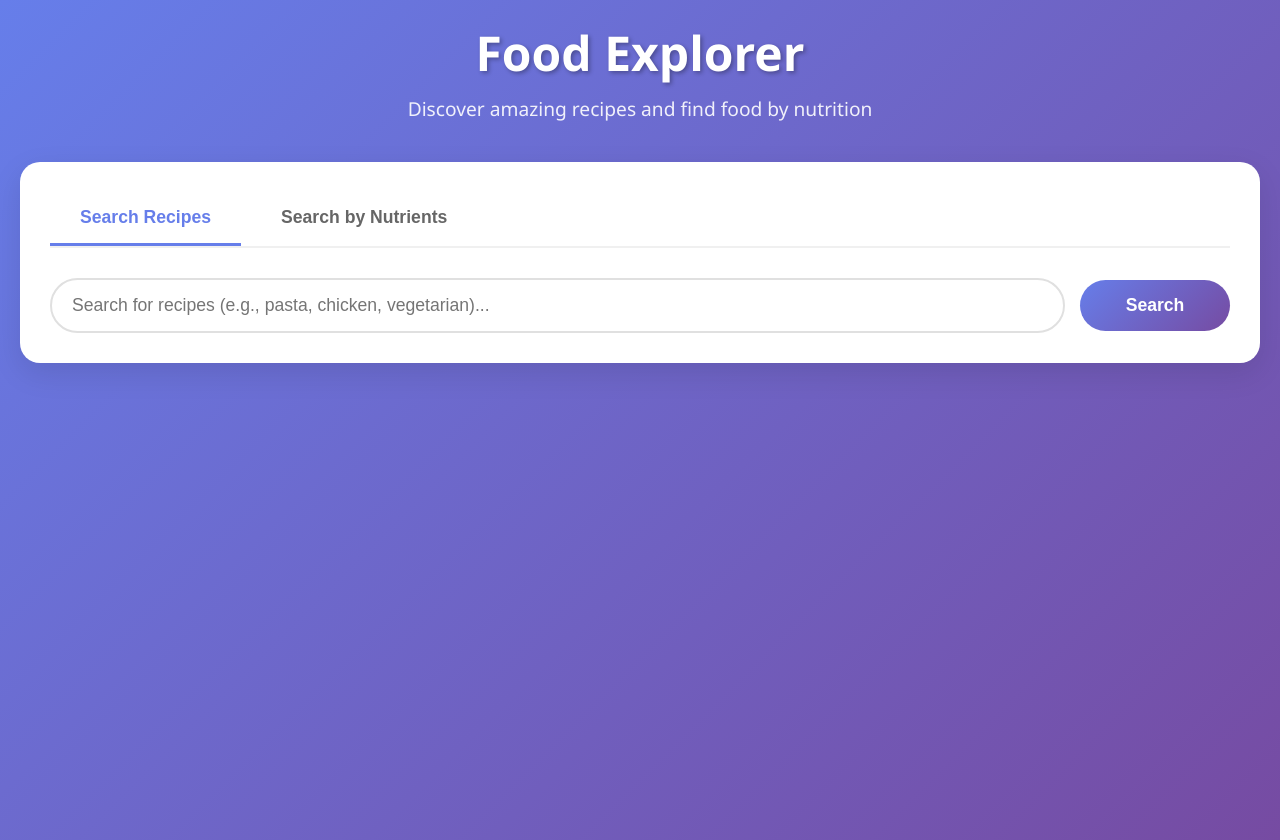
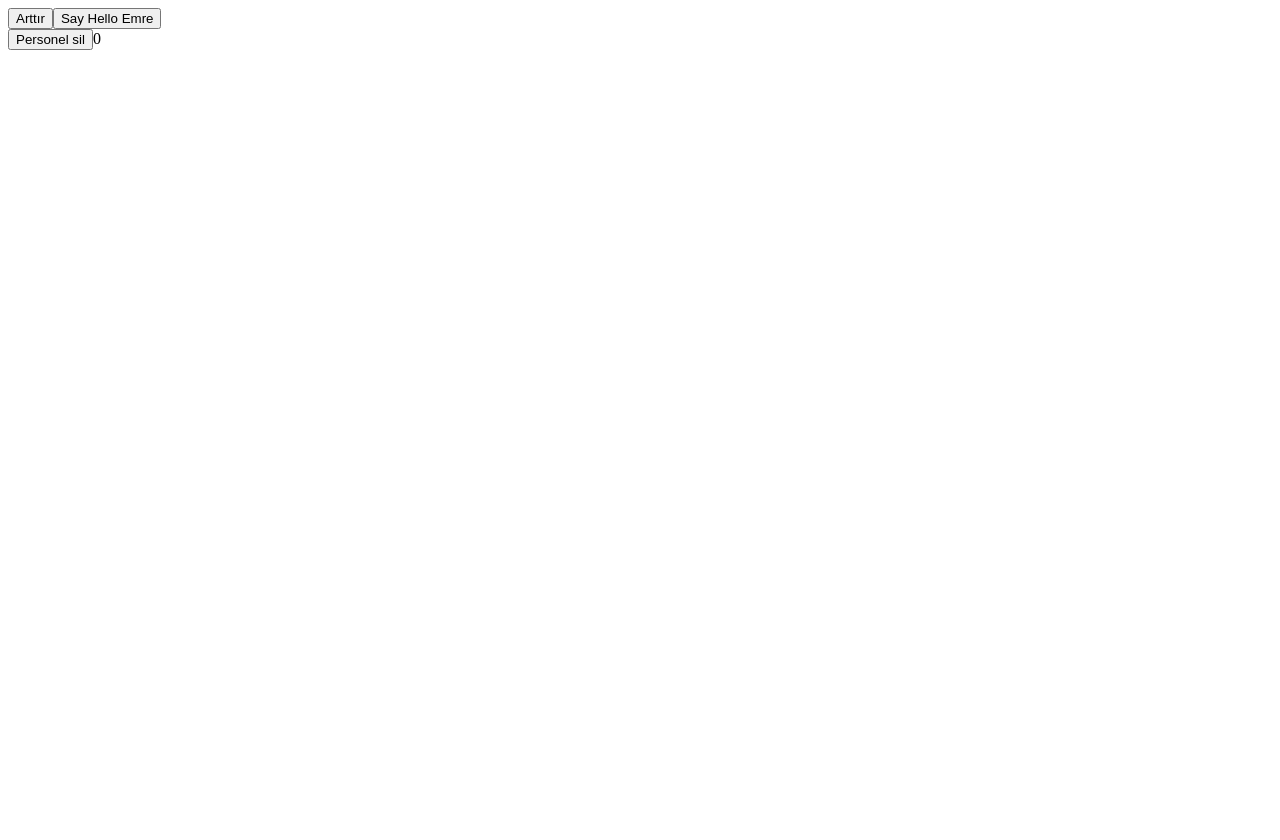
Before and after one commit to Sayzera/react-2-emre-bey-ts, a React (Vite) app: page / in a window 1280 px wide. After the commit the page ends 800 px from the top, so only its background shows below. Built offline with nearby package versions, Linux system fonts and the light colour scheme.

Commit message:
useReducer

```diff
--- a/src/App.tsx
+++ b/src/App.tsx
@@ -1,10 +1,13 @@
-import FoodApp from "./views/food-app"
+// import FoodApp from "./views/food-app"
+
+import ReducerHook from "./views/useReducer"
 
 function App() {
 
   return (
    <>
-   <FoodApp />
+   {/* <FoodApp /> */}
+   <ReducerHook />
    </>
   )
 }
--- /dev/null
+++ b/src/views/useReducer/index.tsx
@@ -0,0 +1,113 @@
+import { useReducer } from "react";
+
+type State = {
+  count: number;
+  name?: string;
+  personals?: string[];
+};
+
+type Action = {
+  type: "increment" | "decrement" | "say_hello" | "personel_delete";
+  payload: {
+    name?: string;
+    personel?: string;
+
+  };
+};
+
+function reducer(state: State, action: Action) {
+  switch (action.type) {
+    case "increment": {
+      return {
+        ...state,
+        count: state.count + 1,
+      };
+    }
+    case "say_hello":
+      return {
+        name: action.payload.name,
+        count: 0,
+      };
+
+    case "personel_delete": {
+      const deletedUser = action.payload.personel; // Osman
+
+      if (
+        Array.isArray(state.personals) &&
+        state.personals.length > 0 &&
+        deletedUser
+      ) {
+        return {
+          ...state,
+          personals: state.personals.filter(
+            (personel) => personel != deletedUser
+          ),
+        };
+      }
+
+      return state;
+    }
+
+    default:
+      return state;
+  }
+}
+
+const initialState = {
+  count: 0,
+  name: "Emre",
+  personals: ["Ali", "Veli", "Osman"],
+} as State;
+
+function ReducerHook() {
+  const [state, dispatch] = useReducer(reducer, initialState);
+
+  console.log(state, "state");
+
+  return (
+    <div>
+      <button
+        onClick={() => {
+          dispatch({
+            type: "increment",
+            payload: {},
+          });
+        }}
+      >
+        Arttır
+      </button>
+
+      <button
+        onClick={() => {
+          dispatch({
+            type: "say_hello",
+            payload: {
+              name: "Sezer",
+            },
+          });
+        }}
+      >
+        Say Hello {state.name}
+      </button>
+
+      <br />
+
+      <button
+        onClick={() => {
+          dispatch({
+            type: "personel_delete",
+            payload: {
+              personel: "Osman",
+            },
+          });
+        }}
+      >
+        Personel sil
+      </button>
+
+      {state.count}
+    </div>
+  );
+}
+
+export default ReducerHook;
```
